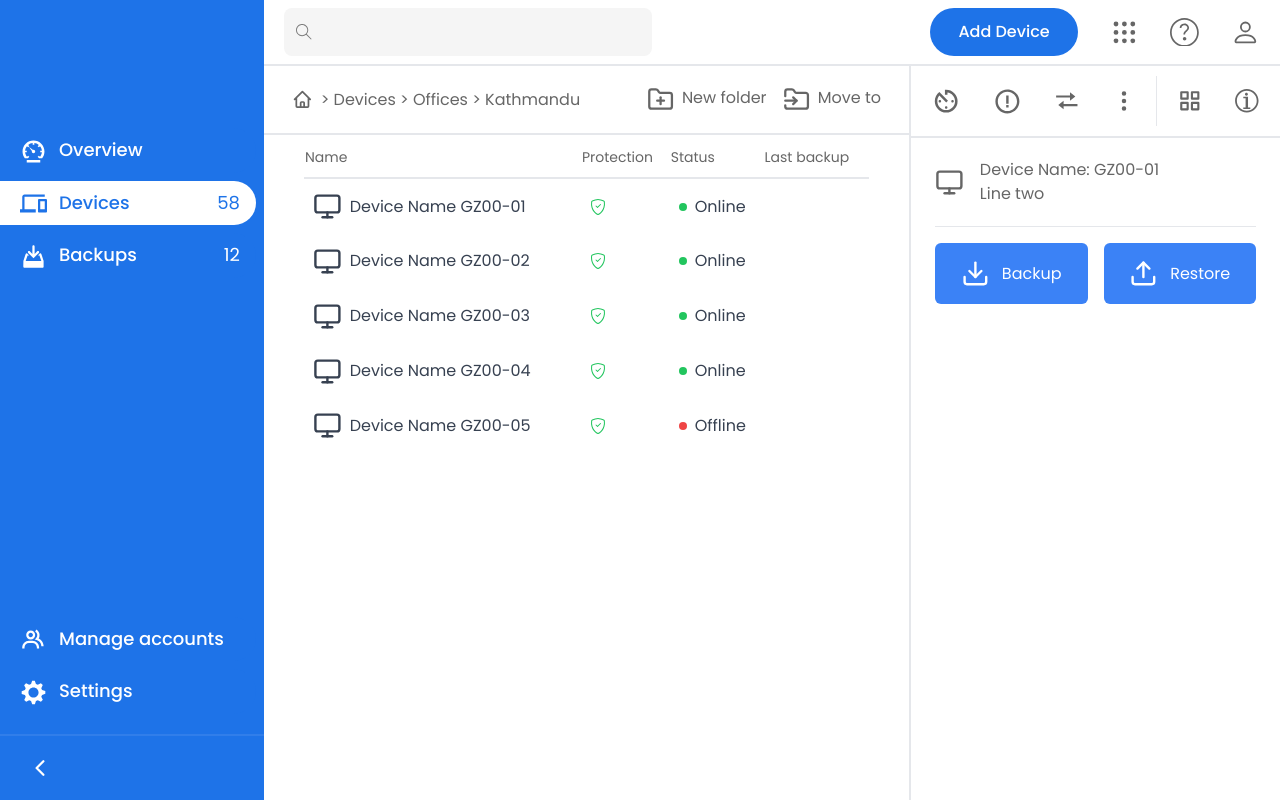
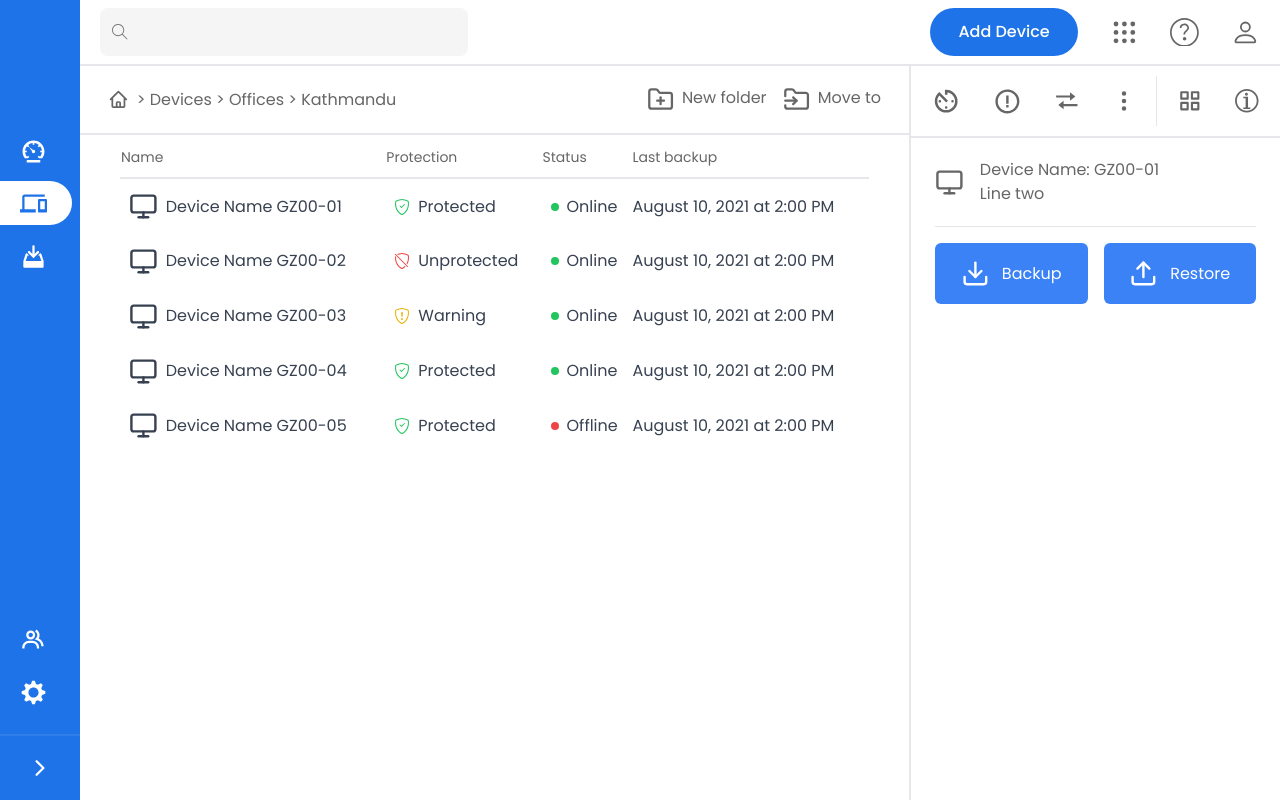
Before and after one commit to shahiutsav/backup-management-tool, a Next.js app: page /devices in a window 1280 px wide. Built offline with nearby package versions, Linux system fonts and the light colour scheme.

Commit message:
Fix bug for the sidebar

```diff
--- a/app/devices/page.jsx
+++ b/app/devices/page.jsx
@@ -23,6 +23,13 @@
     is_active: true,
     description: "This is a description",
     created_at: "2021-08-10T14:00:00.000000Z",
+    protection: "Protected",
+    lastBackup: "2021-08-10T14:00:00.000000Z",
+    total_size: "100 GB",
+    agent_version: "1.0.0",
+    cpu: "Intel Core i7-10700K",
+    ram: "16 GB",
+    service_quota: "Servers",
   },
   {
     id: 2,
@@ -37,6 +44,13 @@
     is_active: true,
     description: "This is a description",
     created_at: "2021-08-10T14:00:00.000000Z",
+    protection: "Unprotected",
+    lastBackup: "2021-08-10T14:00:00.000000Z",
+    total_size: "100 GB",
+    agent_version: "1.0.0",
+    cpu: "Intel Core i7-10700K",
+    ram: "16 GB",
+    service_quota: "Servers",
   },
   {
     id: 3,
@@ -51,6 +65,13 @@
     is_active: true,
     description: "This is a description",
     created_at: "2021-08-10T14:00:00.000000Z",
+    protection: "Warning",
+    lastBackup: "2021-08-10T14:00:00.000000Z",
+    total_size: "100 GB",
+    agent_version: "1.0.0",
+    cpu: "Intel Core i7-10700K",
+    ram: "16 GB",
+    service_quota: "Servers",
   },
   {
     id: 4,
@@ -65,6 +86,13 @@
     is_active: true,
     description: "This is a description",
     created_at: "2021-08-10T14:00:00.000000Z",
+    protection: "Protected",
+    lastBackup: "2021-08-10T14:00:00.000000Z",
+    total_size: "100 GB",
+    agent_version: "1.0.0",
+    cpu: "Intel Core i7-10700K",
+    ram: "16 GB",
+    service_quota: "Servers",
   },
   {
     id: 5,
@@ -79,6 +107,13 @@
     is_active: false,
     description: "This is a description",
     created_at: "2021-08-10T14:00:00.000000Z",
+    protection: "Protected",
+    lastBackup: "2021-08-10T14:00:00.000000Z",
+    total_size: "100 GB",
+    agent_version: "1.0.0",
+    cpu: "Intel Core i7-10700K",
+    ram: "16 GB",
+    service_quota: "Servers",
   },
 ];
 
@@ -115,7 +150,18 @@
             </td>
             <td>
               <div className="flex items-center gap-2 py-3 pl-2">
-                <BsShieldCheck size={"1em"} className="text-green-500" />
+                {device.protection === "Protected" && (
+                  <BsShieldCheck size={"1em"} className="text-green-500" />
+                )}
+                {device.protection === "Warning" && (
+                  <BsShieldExclamation
+                    size={"1em"}
+                    className="text-yellow-500"
+                  />
+                )}
+                {device.protection === "Unprotected" && (
+                  <BsShieldSlash size={"1em"} className="text-red-500" />
+                )}
                 <span>{device.protection}</span>
               </div>
             </td>
@@ -129,7 +175,17 @@
                 <span>{device.is_active ? "Online" : "Offline"}</span>
               </div>
             </td>
-            <td>{device.lastBackup}</td>
+            <td>
+              <span>
+                {new Date(device.lastBackup).toLocaleDateString("en-US", {
+                  year: "numeric",
+                  month: "long",
+                  day: "numeric",
+                  hour: "numeric",
+                  minute: "numeric",
+                })}
+              </span>
+            </td>
           </tr>
         ))}
       </tbody>
--- a/components/Sidebar.jsx
+++ b/components/Sidebar.jsx
@@ -1,7 +1,7 @@
 "use client";
 
 import Link from "next/link";
-import { useState, useEffect } from "react";
+import { useState, useEffect, useLayoutEffect } from "react";
 import { usePathname } from "next/navigation";
 
 import { IoMdSpeedometer } from "react-icons/io";
@@ -19,7 +19,7 @@
     icon: <IoMdSpeedometer className="inline-block mr-3 ml-3" size={"1.5em"} />,
     text: "Overview",
     link: "/",
-    count: 0,
+    count: 89,
   },
   {
     id: 1,
@@ -53,17 +53,7 @@
 ];
 
 const Sidebar = () => {
-  const checkExpanded = () => {
-    if (typeof window !== "undefined") {
-      const sidebarState = localStorage.getItem("sidebarState");
-      if (sidebarState) {
-        return JSON.parse(sidebarState);
-      }
-      return true;
-    }
-  };
-
-  const [expanded, setExpanded] = useState(checkExpanded());
+  const [expanded, setExpanded] = useState(null);
 
   // To get path name
   const currentPage = usePathname();
@@ -100,7 +90,7 @@
               isActive(item.link)
                 ? "bg-white text-[#1e73e8]"
                 : "bg-[#1e73e8] hover:bg-[#317eea]"
-            }  flex text-lg items-center cursor-pointer p-2 mr-2 rounded-r-full`}
+            }  flex text-lg items-center cursor-pointer p-2 mr-2 rounded-r-full transition-all duration-300`}
           >
             <span className="flex-1 font-medium">
               <span>{item.icon}</span>
```
